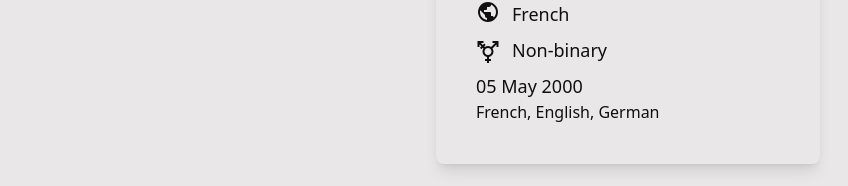
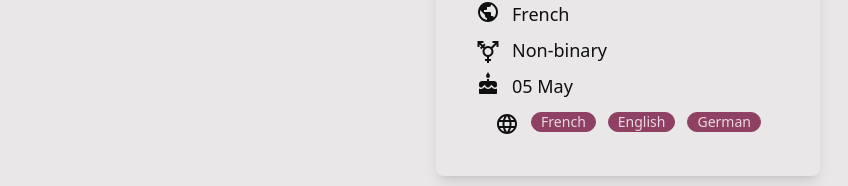
Before and after one commit to lethabondumo/tailwind-css-intro, a React (Vite) app: page / in a window 1280 px wide. Shown: the part 856-1042 px from the top of the page, without its empty margins (282-1130 px from the left). Built offline with nearby package versions, Linux system fonts and the light colour scheme.

Commit message:
added language badges

```diff
--- a/src/Card.jsx
+++ b/src/Card.jsx
@@ -6,6 +6,11 @@ import Tooltip from "@mui/material/Tooltip";
 import FemaleIcon from "@mui/icons-material/Female";
 import MaleIcon from "@mui/icons-material/Male";
 import TransgenderIcon from "@mui/icons-material/Transgender";
+import CakeIcon from "@mui/icons-material/Cake";
+import PoolIcon from "@mui/icons-material/Pool";
+import LanguageIcon from "@mui/icons-material/Language";
+
+const languages = ["French", "English", "German"];
 
 const sex = "N";
 
@@ -45,11 +50,26 @@ const Card = ({ avatar, firstName, lastName }) => {
             {sex === "M" && <span>Male</span>}
             {sex === "N" && <span>Non-binary</span>}
           </li>
-          <li>
-            <span>05 May 2000</span>
+
+          <li className="flex gap-3 justify-self-center">
+            <Tooltip title="Birthday" placement="left">
+              <CakeIcon />
+            </Tooltip>
+            <span>05 May</span>
           </li>
         </ul>
-        <div>French, English, German</div>
+        <div className="flex gap-3 justify-self-center mt-3">
+          <Tooltip title="Languages" placement="left">
+            <LanguageIcon />
+          </Tooltip>
+          <div className="flex gap-3 justify-self-center">
+            {languages.map((lang) => (
+              <span key={lang} className="badge badge-secondary">
+                {lang}
+              </span>
+            ))}
+          </div>
+        </div>
       </div>
     </div>
   );
--- a/src/output.css
+++ b/src/output.css
@@ -1114,6 +1114,33 @@ li {
   justify-content: center;
 }
 
+.badge {
+  display: inline-flex;
+  align-items: center;
+  justify-content: center;
+  transition-property: color, background-color, border-color, text-decoration-color, fill, stroke, opacity, box-shadow, transform, filter, -webkit-backdrop-filter;
+  transition-property: color, background-color, border-color, text-decoration-color, fill, stroke, opacity, box-shadow, transform, filter, backdrop-filter;
+  transition-property: color, background-color, border-color, text-decoration-color, fill, stroke, opacity, box-shadow, transform, filter, backdrop-filter, -webkit-backdrop-filter;
+  transition-timing-function: cubic-bezier(0.4, 0, 0.2, 1);
+  transition-timing-function: cubic-bezier(0, 0, 0.2, 1);
+  transition-duration: 200ms;
+  height: 1.25rem;
+  font-size: 0.875rem;
+  line-height: 1.25rem;
+  width: -moz-fit-content;
+  width: fit-content;
+  padding-left: 0.563rem;
+  padding-right: 0.563rem;
+  border-radius: var(--rounded-badge, 1.9rem);
+  border-width: 1px;
+  --tw-border-opacity: 1;
+  border-color: var(--fallback-b2,oklch(var(--b2)/var(--tw-border-opacity)));
+  --tw-bg-opacity: 1;
+  background-color: var(--fallback-b1,oklch(var(--b1)/var(--tw-bg-opacity)));
+  --tw-text-opacity: 1;
+  color: var(--fallback-bc,oklch(var(--bc)/var(--tw-text-opacity)));
+}
+
 .btn {
   display: inline-flex;
   height: 3rem;
@@ -1336,12 +1363,30 @@ li {
   margin-inline-end: -1rem;
 }
 
+:where(.menu li) .badge {
+  justify-self: end;
+}
+
 .avatar-group :where(.avatar) {
   overflow: hidden;
   border-radius: 9999px;
   border-width: 4px;
   --tw-border-opacity: 1;
   border-color: var(--fallback-b1,oklch(var(--b1)/var(--tw-border-opacity)));
+}
+
+.badge-secondary {
+  --tw-border-opacity: 1;
+  border-color: var(--fallback-s,oklch(var(--s)/var(--tw-border-opacity)));
+  --tw-bg-opacity: 1;
+  background-color: var(--fallback-s,oklch(var(--s)/var(--tw-bg-opacity)));
+  --tw-text-opacity: 1;
+  color: var(--fallback-sc,oklch(var(--sc)/var(--tw-text-opacity)));
+}
+
+.badge-outline.badge-secondary {
+  --tw-text-opacity: 1;
+  color: var(--fallback-s,oklch(var(--s)/var(--tw-text-opacity)));
 }
 
 .btn:active:hover,
@@ -1816,6 +1861,10 @@ li {
   margin-top: 1.25rem;
 }
 
+.mt-3 {
+  margin-top: 0.75rem;
+}
+
 .flex {
   display: flex;
 }
@@ -1832,30 +1881,14 @@ li {
   flex-direction: column;
 }
 
-.items-start {
-  align-items: flex-start;
-}
-
-.items-center {
-  align-items: center;
-}
-
-.items-baseline {
-  align-items: baseline;
+.gap-2 {
+  gap: 0.5rem;
 }
 
 .gap-3 {
   gap: 0.75rem;
 }
 
-.gap-2 {
-  gap: 0.5rem;
-}
-
-.self-center {
-  align-self: center;
-}
-
 .justify-self-center {
   justify-self: center;
 }
@@ -1864,16 +1897,14 @@ li {
   padding: 1.25rem;
 }
 
-.align-baseline {
-  vertical-align: baseline;
-}
-
-.align-middle {
-  vertical-align: middle;
-}
-
-.align-text-bottom {
-  vertical-align: text-bottom;
+.text-2xl {
+  font-size: 1.5rem;
+  line-height: 2rem;
+}
+
+.text-lg {
+  font-size: 1.125rem;
+  line-height: 1.75rem;
 }
 
 .text-xl {
@@ -1881,16 +1912,6 @@ li {
   line-height: 1.75rem;
 }
 
-.text-lg {
-  font-size: 1.125rem;
-  line-height: 1.75rem;
-}
-
-.text-2xl {
-  font-size: 1.5rem;
-  line-height: 2rem;
-}
-
 .font-bold {
   font-weight: 700;
 }
```
